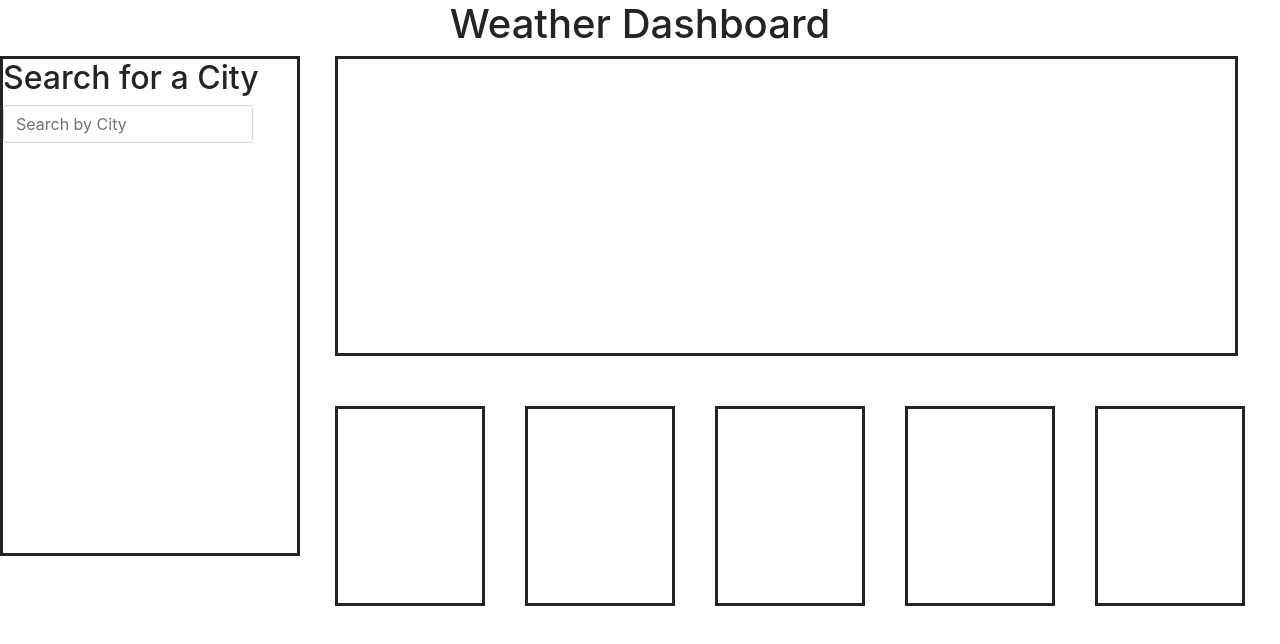
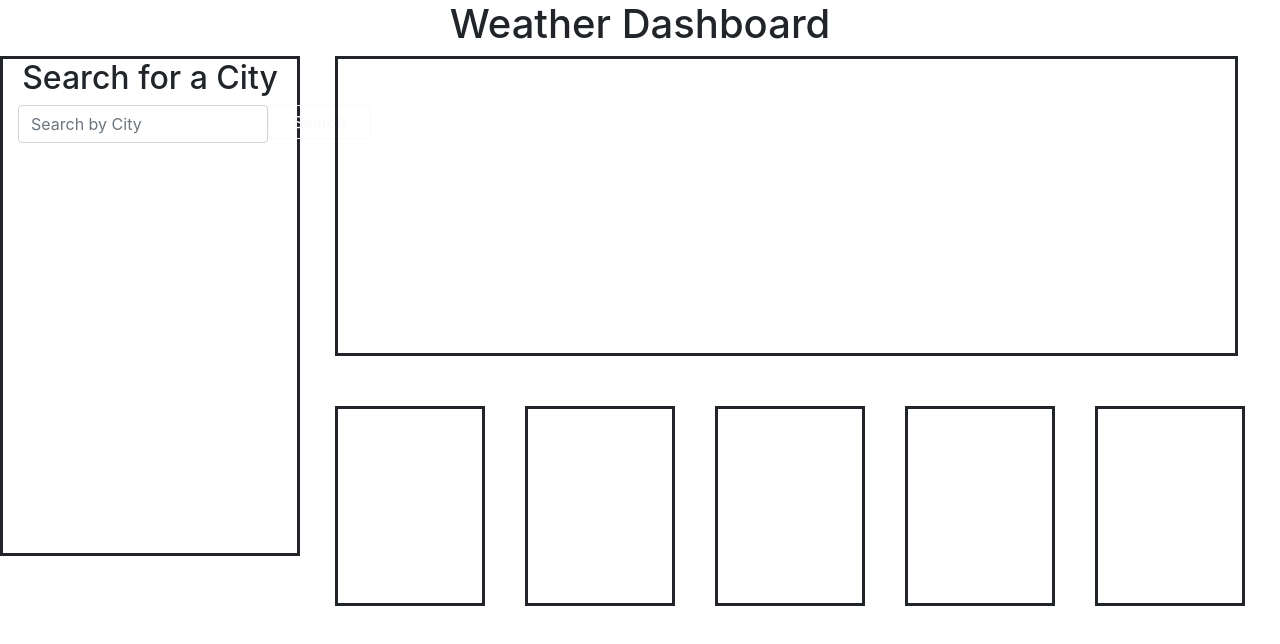
Before and after one commit to shawndreifuss/weather-report, a plain HTML site: page index.html in a window 1280 px wide. Drawn offline with nearby package versions, Linux system fonts and the light colour scheme.

Commit message:
add styling

```diff
--- a/assets/script.js
+++ b/assets/script.js
@@ -6,7 +6,7 @@ searchBar.addEventListener('submit', function (event) {
   event.preventDefault();
 
   var city = event.target.searchTerm.value;
-weatherForecast(city)
+     weatherForecast(city)
 })
 
 
--- a/assets/style.css
+++ b/assets/style.css
@@ -35,6 +35,8 @@
     height:500px;
     width:300px;
     border:solid;
+    text-align: center;
+    justify-content: center;
  }
 
  .days-container {
--- a/index.html
+++ b/index.html
@@ -12,23 +12,33 @@
     <title>Weather-Report</title>
   </head>
 <body>
-
+<!--heading section-->
  <header>
         <h1>Weather Dashboard</h1>
     </header>
+    <!--seach input and recent search history-->
     <main class="flex">
 
     <div class="flex">
   <div class="flex">
     <div class="search-city" >
         <h2>Search for a City</h2>
-        <div>
-            <input type="text" id="search-input" class="form-control me-2" name="searchTerm" placeholder="Search by City"/>
-            <ul class="recent" id="recent-searches"></ul>
+        <div class="col">
+
+            <form id="search-bar" class="d-flex">
+                <div>
+                  <input type="text" id="search-input" class="form-control me-2" name="searchTerm" placeholder="Search by City"/>
+                  <ul class="recentStyle" id="recentSearches"></ul>
+                </div>
+                <div>
+                  <input type="submit" class="btn btn-outline-light px-4 py-1" id="search-submit" value="Search"/>
+
+                </div>
         </div>
         </div>
         </div>
-        </div>
+    </div>
+        <!--current weather dashboard-->
         <div class="flex col">
    <div class="flex">
     <div class="current-weather">
@@ -42,6 +52,7 @@
           </div>
       </div>
     </div>
+    <!--5 day forecast section-->
     <div class="days-container">
     <div class="container">
         <div class="date1"></div>
```
Also changed, not shown: 1 other file.
